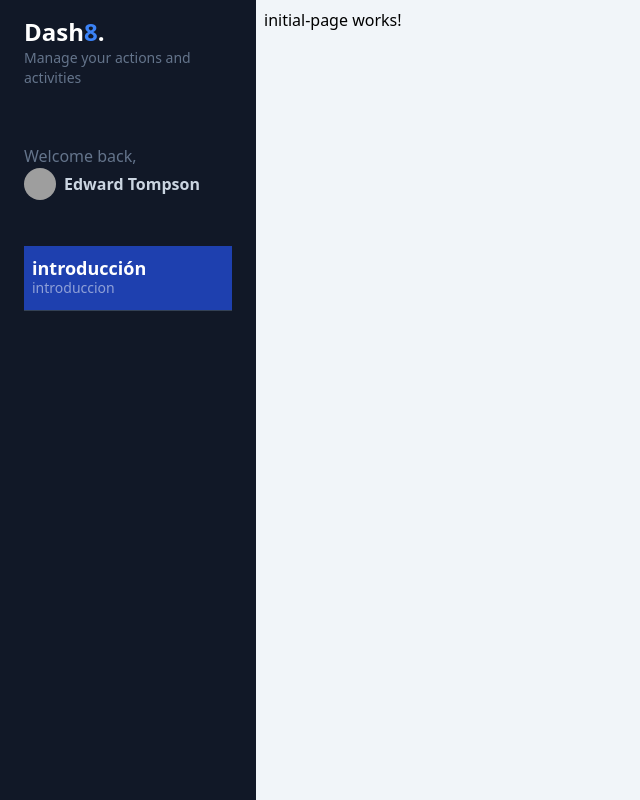
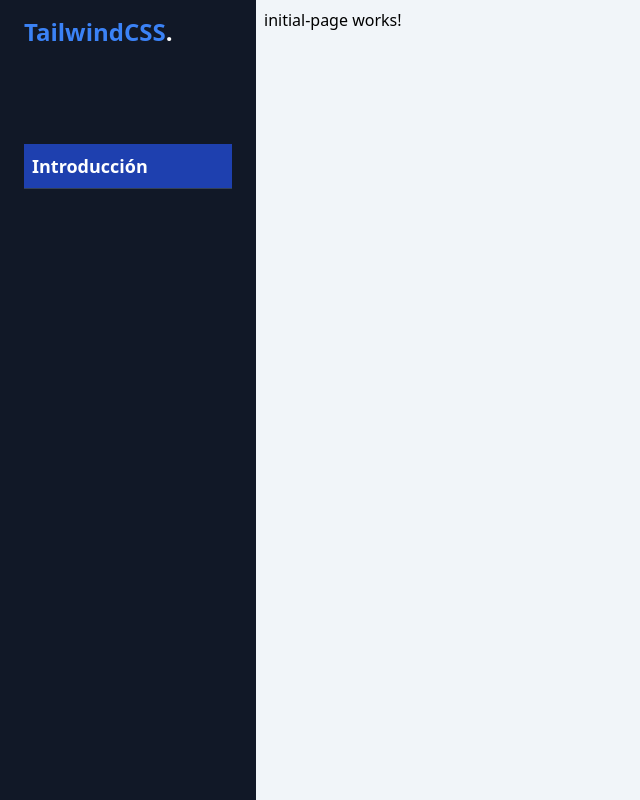
Before and after one commit to Zensi77/landing-twdcss, an Angular app: page /introduccion in a window 1280 px wide. Shown: the whole page, without its empty margins (0-640 px from the left). Built offline with nearby package versions, Linux system fonts and the light colour scheme; grey boxes are pictures that could not be loaded.

Commit message:
Estructura de directorios

```diff
--- a/src/app/app.routes.ts
+++ b/src/app/app.routes.ts
@@ -3,12 +3,12 @@ import { Routes } from '@angular/router';
 export const routes: Routes = [
   {
     path: '',
-    title: 'inicio',
+    title: 'Inicio',
     loadComponent: () => import('./dashboard/dashboard.component').then(m => m.DashboardComponent),
     children: [
       {
         path: 'introduccion',
-        title: 'introducción',
+        title: 'Introducción',
         loadComponent: () => import('./dashboard/pages/initial-page/initial-page.component').then(m => m.InitialPageComponent),
       }
     ]
--- /dev/null
+++ b/src/app/dashboard/pages/animations-page/animations-page.component.html
@@ -0,0 +1 @@
+<p>animations-page works!</p>
--- /dev/null
+++ b/src/app/dashboard/pages/animations-page/animations-page.component.ts
@@ -0,0 +1,11 @@
+import { Component } from '@angular/core';
+
+@Component({
+  standalone: true,
+  imports: [],
+  templateUrl: './animations-page.component.html',
+  styles: ``
+})
+export class AnimationsPageComponent {
+
+}
--- /dev/null
+++ b/src/app/dashboard/pages/helpers-page/helpers-page.component.html
@@ -0,0 +1 @@
+<p>helpers-page works!</p>
--- /dev/null
+++ b/src/app/dashboard/pages/helpers-page/helpers-page.component.ts
@@ -0,0 +1,11 @@
+import { Component } from '@angular/core';
+
+@Component({
+  standalone: true,
+  imports: [],
+  templateUrl: './helpers-page.component.html',
+  styles: ``
+})
+export class HelpersPageComponent {
+
+}
--- /dev/null
+++ b/src/app/dashboard/pages/responsive-page/responsive-page.component.html
@@ -0,0 +1 @@
+<p>responsive-page works!</p>
--- /dev/null
+++ b/src/app/dashboard/pages/responsive-page/responsive-page.component.ts
@@ -0,0 +1,11 @@
+import { Component } from '@angular/core';
+
+@Component({
+  standalone: true,
+  imports: [],
+  templateUrl: './responsive-page.component.html',
+  styles: ``
+})
+export class ResponsivePageComponent {
+
+}
--- /dev/null
+++ b/src/app/dashboard/pages/texts-page/texts-page.component.html
@@ -0,0 +1 @@
+<p>texts-page works!</p>
--- /dev/null
+++ b/src/app/dashboard/pages/texts-page/texts-page.component.ts
@@ -0,0 +1,11 @@
+import { Component } from '@angular/core';
+
+@Component({
+  standalone: true,
+  imports: [],
+  templateUrl: './texts-page.component.html',
+  styles: ``
+})
+export class TextsPageComponent {
+
+}
--- a/src/app/shared/components/sidemenu/sidemenu.component.html
+++ b/src/app/shared/components/sidemenu/sidemenu.component.html
@@ -1,20 +1,10 @@
 <div id="menu" class="bg-gray-900 min-h-screen z-10 text-slate-300 w-64 left-0 h-screen overflow-y-scroll">
     <div id="logo" class="my-4 px-6">
         <h1 class="text-lg md:text-2xl font-bold text-white">
-            Dash<span class="text-blue-500">8</span>.
+            <span class="text-blue-500">TailwindCSS</span>.
         </h1>
-        <p class="text-slate-500 text-sm">Manage your actions and activities</p>
     </div>
     <div id="profile" class="px-6 py-10">
-        <p class="text-slate-500">Welcome back,</p>
-        <a href="#" class="inline-flex space-x-2 items-center">
-            <span>
-                <img class="rounded-full w-8 h-8"
-                    src="https://images.unsplash.com/photo-1542909168-82c3e7fdca5c?ixlib=rb-4.0.3&ixid=MnwxMjA3fDB8MHxwaG90by1wYWdlfHx8fGVufDB8fHx8&auto=format&fit=crop&w=128&q=80"
-                    alt="" />
-            </span>
-            <span class="text-sm md:text-base font-bold"> Edward Tompson </span>
-        </a>
     </div>
     <div id="nav" class="w-full px-6">
 
@@ -23,7 +13,6 @@
             class="w-full px-2 inline-flex space-x-2 items-center border-b border-slate-700 py-3 hover:bg-white/5 transition ease-linear duration-150">
             <div class="flex flex-col">
                 <span class="text-lg font-bold leading-5 text-white">{{ item.title }}</span>
-                <span class="text-sm text-white/50 hidden md:block">{{ item.path }}</span>
             </div>
         </a>
         }
```
